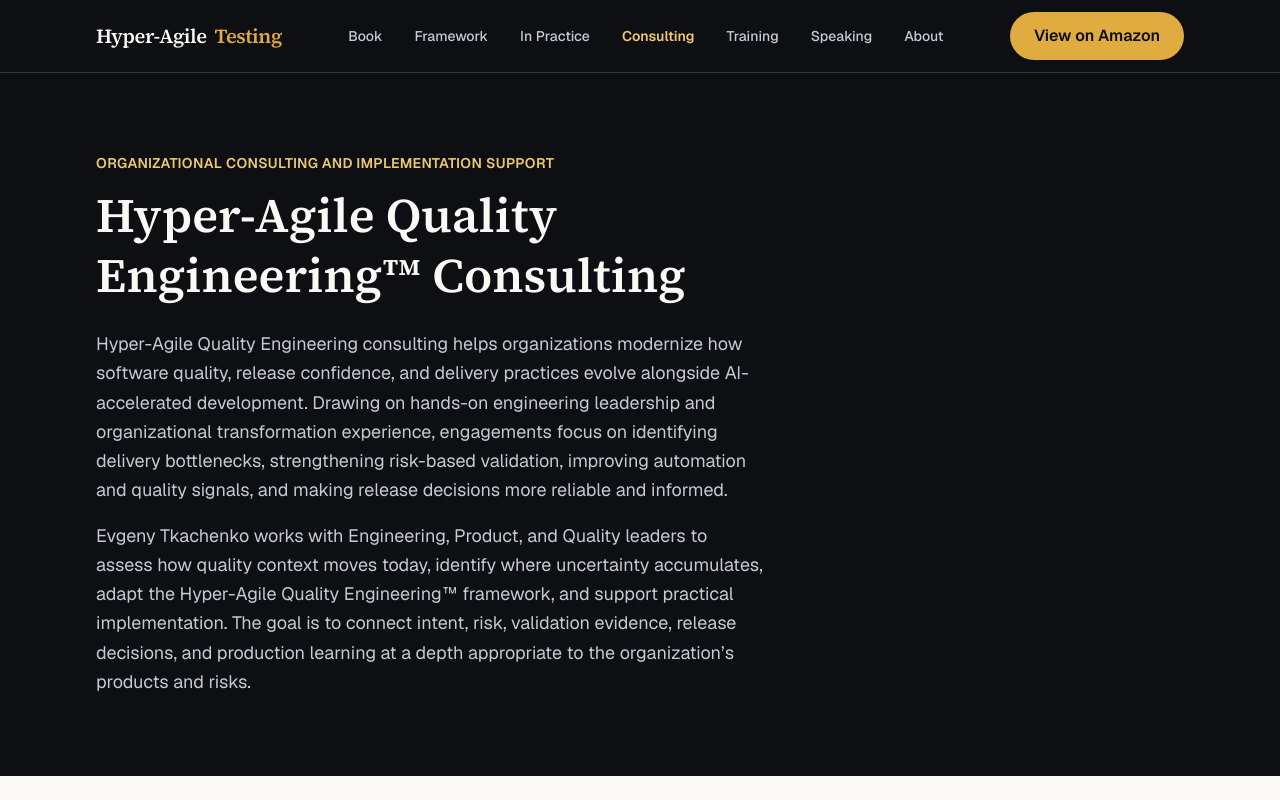
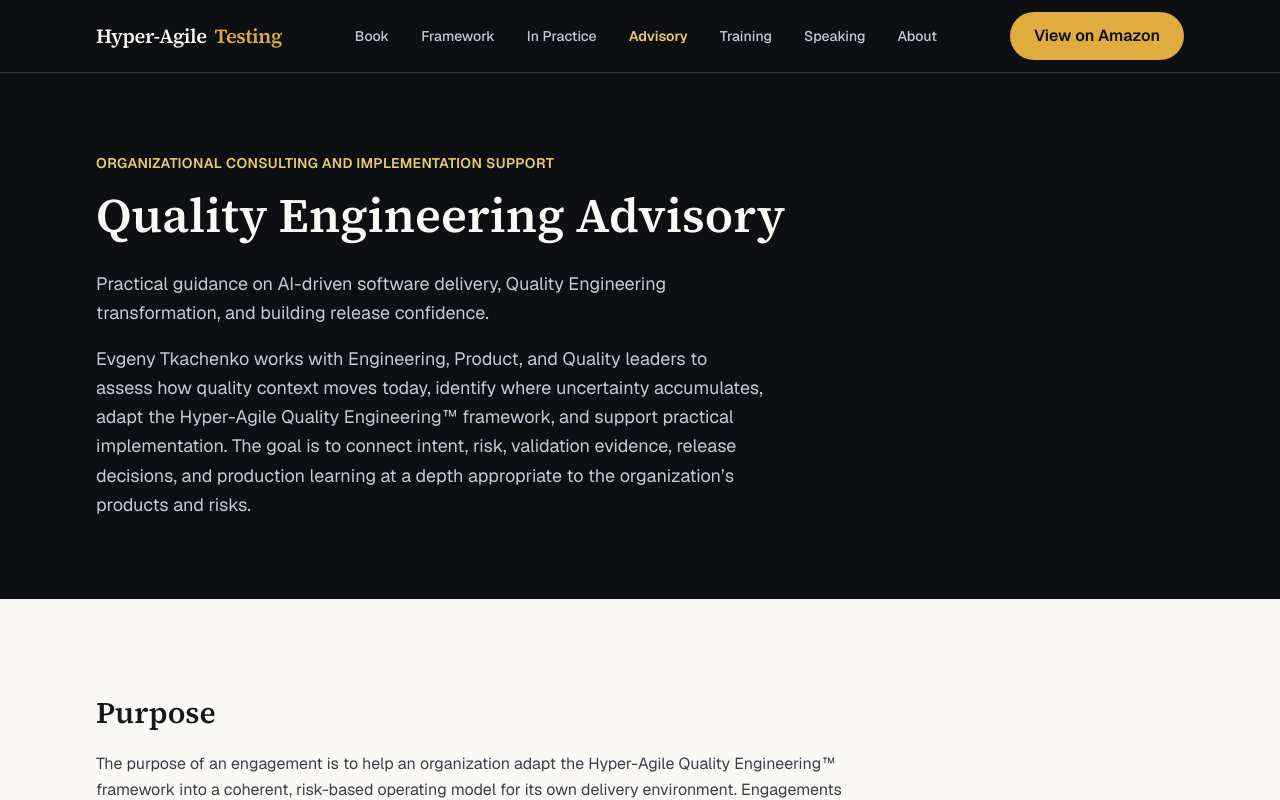
Before and after one commit to evgenytkachenko/hyperagiletesting, a Next.js app: page /consulting in a window 1280 px wide. Shown: the top 800 px of the page. Built offline with nearby package versions, Linux system fonts and the light colour scheme.

Commit message:
Present consulting navigation and introduction as advisory

```diff
--- a/src/app/consulting/page.tsx
+++ b/src/app/consulting/page.tsx
@@ -128,8 +128,8 @@
 
       <PageHeader
         eyebrow="Organizational consulting and implementation support"
-        title="Hyper-Agile Quality Engineering™ Consulting"
-        intro="Hyper-Agile Quality Engineering consulting helps organizations modernize how software quality, release confidence, and delivery practices evolve alongside AI-accelerated development. Drawing on hands-on engineering leadership and organizational transformation experience, engagements focus on identifying delivery bottlenecks, strengthening risk-based validation, improving automation and quality signals, and making release decisions more reliable and informed."
+        title="Quality Engineering Advisory"
+        intro="Practical guidance on AI-driven software delivery, Quality Engineering transformation, and building release confidence."
       >
         <p className="mt-4 max-w-2xl text-lg leading-relaxed text-mist-300">
           Evgeny Tkachenko works with Engineering, Product, and Quality
--- a/src/lib/config.ts
+++ b/src/lib/config.ts
@@ -98,7 +98,7 @@
   { label: "Book", href: "/book" },
   { label: "Framework", href: "/framework" },
   { label: "In Practice", href: "/in-practice" },
-  { label: "Consulting", href: "/consulting" },
+  { label: "Advisory", href: "/consulting" },
   { label: "Training", href: "/training" },
   { label: "Speaking", href: "/speaking" },
   { label: "About", href: "/about" },
@@ -116,7 +116,7 @@
     heading: "Site",
     items: [
       { label: "Book", href: "/book" },
-      { label: "Consulting", href: "/consulting" },
+      { label: "Advisory", href: "/consulting" },
       { label: "Workshops & Training", href: "/training" },
       { label: "Speaking", href: "/speaking" },
       { label: "About", href: "/about" },
```
